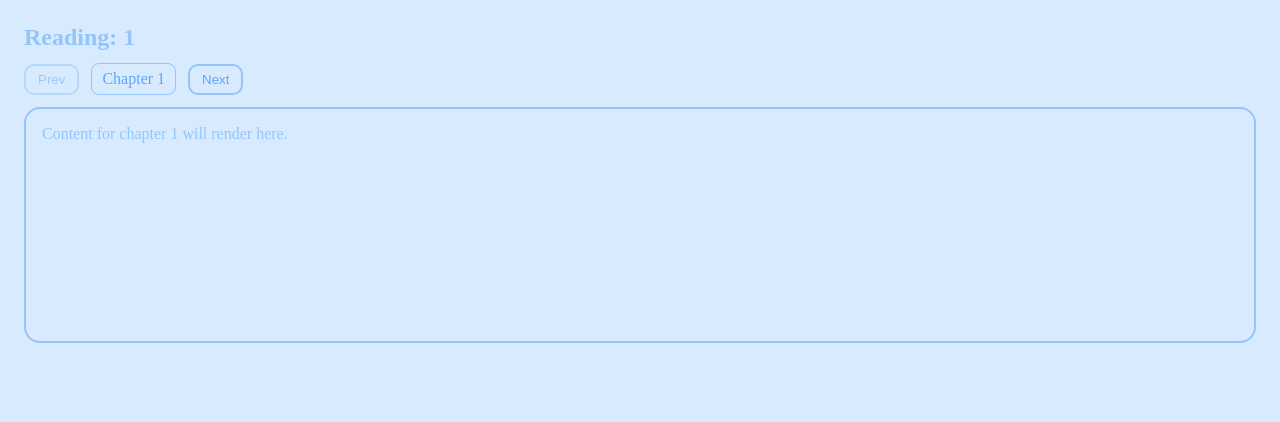
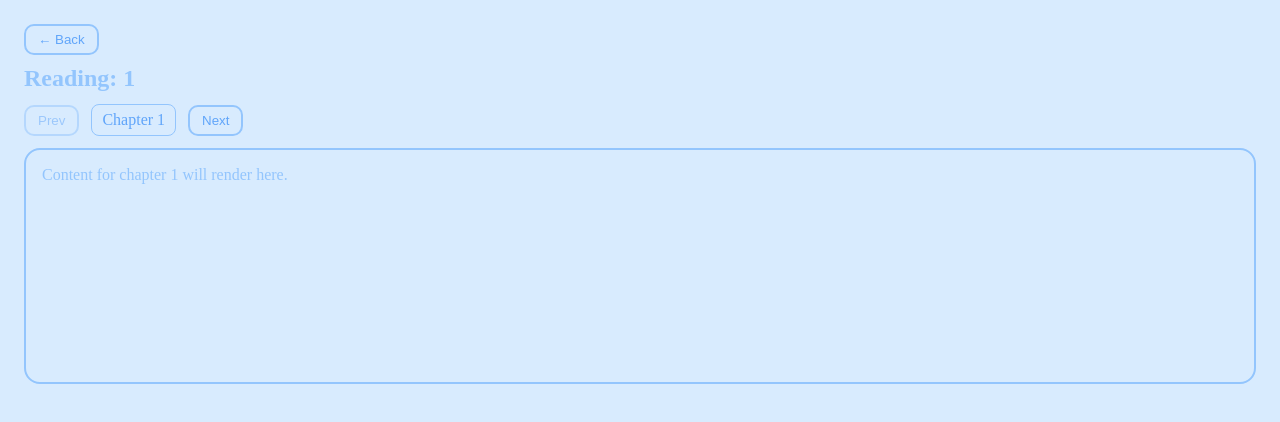
Before and after one commit to SubahackaKhanh/WebComics, a Vue app: page /read/1/1 in a window 1280 px wide. Shown: the top 422 px of the page. Built offline with nearby package versions, Linux system fonts and the light colour scheme.

Commit message:
Ux: Add button back to details page in read page

```diff
--- a/src/components/pages/Read.vue
+++ b/src/components/pages/Read.vue
@@ -1,5 +1,6 @@
 <template>
     <div class="read-page">
+        <button class="back-btn" @click="goBack">← Back</button>
         <h2 class="read-title">Reading: {{ idOrSlug }}</h2>
         <div class="reader-controls">
             <button class="nav-btn" @click="goPrev" :disabled="currentChapter <= 1">Prev</button>
@@ -15,7 +16,7 @@
 <script setup>
     import { computed } from 'vue'
     import { useRoute, useRouter } from 'vue-router'
-    import { buildReadPath } from '@/js/utils/itemNavigation'
+    import { buildReadPath, buildItemDetailsPath } from '@/js/utils/itemNavigation'
 
     const route = useRoute()
     const router = useRouter()
@@ -35,10 +36,16 @@
         const next = currentChapter.value + 1
         router.replace(buildReadPath({ slug: idOrSlug.value }, next))
     }
+
+    function goBack(){
+        router.push(buildItemDetailsPath({ slug: idOrSlug.value }))
+    }
 </script>
 
 <style scoped>
     .read-page{ padding:16px; color:#e5e7eb }
+    .back-btn{ margin-bottom:10px; border:2px solid #93c5fd; color:#60a5fa; background:transparent; padding:6px 12px; border-radius:10px; cursor:pointer; transition: all .2s ease }
+    .back-btn:hover{ background:#0b1220; box-shadow:0 0 10px rgba(147,197,253,.4) }
     .read-title{ color:#93c5fd; margin:0 0 12px 0 }
     .reader-controls{ display:flex; align-items:center; gap:12px; margin-bottom:12px }
     .chapter-indicator{ border:1px solid #93c5fd; border-radius:8px; padding:6px 10px; color:#60a5fa }
```
